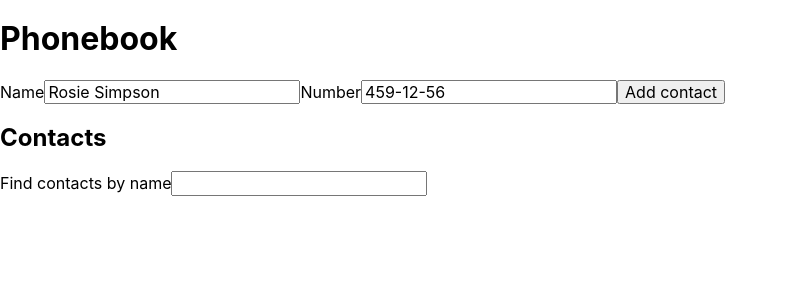
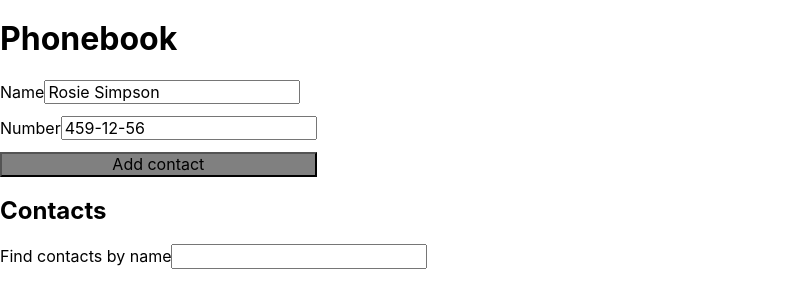
Before and after one commit to Sergey-Ryabko-84/goit-react-hw-02-phonebook, a React (Create React App) app: page / in a window 1280 px wide. Shown: the top 308 px of the page, without its empty margins (0-788 px from the left). Built offline with nearby package versions, Linux system fonts and the light colour scheme.

Commit message:
adds App fix

```diff
--- a/src/components/App.jsx
+++ b/src/components/App.jsx
@@ -11,7 +11,7 @@ export class App extends Component {
     filter: '',
   };
 
-  handleSubmit = (values, { resetForm }) => {
+  onSubmit = (values, { resetForm }) => {
     if (
       this.state.contacts.some(
         contact =>
@@ -33,14 +33,14 @@ export class App extends Component {
     resetForm();
   };
 
-  deleteHandler = e => {
+  onDelete = e => {
     const { id } = e.currentTarget;
     this.setState(prevState => ({
       contacts: prevState.contacts.filter(contact => contact.id !== id),
     }));
   };
 
-  handleFilter = e => this.setState({ filter: e.currentTarget.value.trim() });
+  Filter = e => this.setState({ filter: e.currentTarget.value.trim() });
 
   contactFiltering = () => {
     return this.state.contacts
@@ -55,14 +55,14 @@ export class App extends Component {
       <div>
         <GlobalStyle />
         <h1>Phonebook</h1>
-        <ContactForm handleSubmit={this.handleSubmit} />
+        <ContactForm handleSubmit={this.onSubmit} />
 
         <h2>Contacts</h2>
-        <Filter handleFilter={this.handleFilter} />
+        <Filter handleFilter={this.Filter} />
         <ContactList
           contactList={this.contactFiltering()}
           value={this.state.filter}
-          deleteHandler={this.deleteHandler}
+          deleteHandler={this.onDelete}
         />
       </div>
     );
--- a/src/components/ContactForm/ContactForm.jsx
+++ b/src/components/ContactForm/ContactForm.jsx
@@ -1,7 +1,12 @@
-import { Formik, Form, Field, ErrorMessage } from 'formik';
+import { Formik } from 'formik';
 import * as yup from 'yup';
 import PropTypes from 'prop-types';
-// import { FormWrapper, Input, ErrorMsg } from "./ContactForm.styled";
+import {
+  FormWrapper,
+  Input,
+  ErrorMsg,
+  SubmitButton,
+} from './ContactForm.styled';
 
 const initialValues = {
   name: 'Rosie Simpson',
@@ -33,31 +38,25 @@ const schema = yup.object().shape({
 });
 
 
-export const ContactForm = ({handleSubmit}) => (
+export const ContactForm = ({ handleSubmit }) => (
   <Formik
     initialValues={initialValues}
     onSubmit={handleSubmit}
     validationSchema={schema}
   >
-    <Form>
+    <FormWrapper>
       <label htmlFor="name">
         Name
-        <Field
-          type="text"
-          name="name"
-        />
-        <ErrorMessage name="name" />
+        <Input type="text" name="name" />
+        <ErrorMsg name="name" />
       </label>
       <label htmlFor="number">
         Number
-        <Field
-          type="tel"
-          name="number"
-        />
-        <ErrorMessage name="number" />
+        <Input type="tel" name="number" />
+        <ErrorMsg name="number" />
       </label>
-      <button type="submit">Add contact</button>
-    </Form>
+      <SubmitButton type="submit">Add contact</SubmitButton>
+    </FormWrapper>
   </Formik>
 );
 
--- a/src/components/ContactForm/ContactForm.styled.js
+++ b/src/components/ContactForm/ContactForm.styled.js
@@ -1,9 +1,10 @@
 import styled from 'styled-components';
+import { Form, Field, ErrorMessage } from 'formik';
 
-export const FormWrapper = styled.form`
-    display: inline-flex;
-    flex-direction: column;
-    gap: 12px;
+export const FormWrapper = styled(Form)`
+  display: inline-flex;
+  flex-direction: column;
+  gap: 12px;
 `;
 
 export const Input = styled(Field)``;
@@ -11,3 +12,7 @@ export const Input = styled(Field)``;
 export const ErrorMsg = styled(ErrorMessage)`
   color: red;
 `;
+
+export const SubmitButton = styled.button`
+  background-color: gray;
+`;
```
